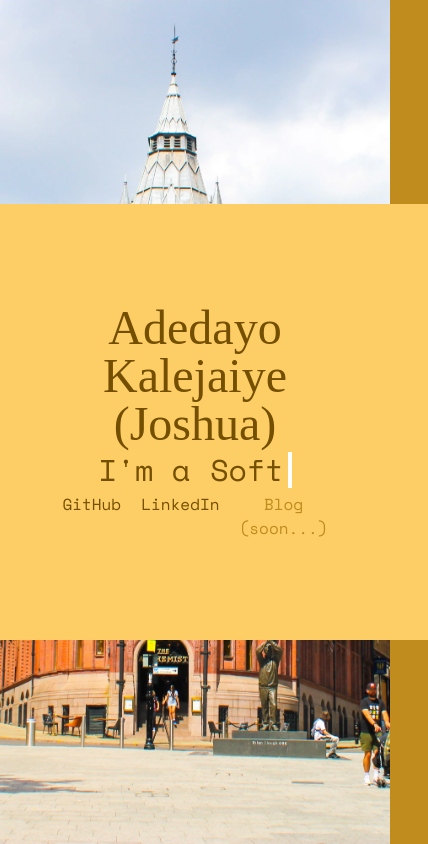
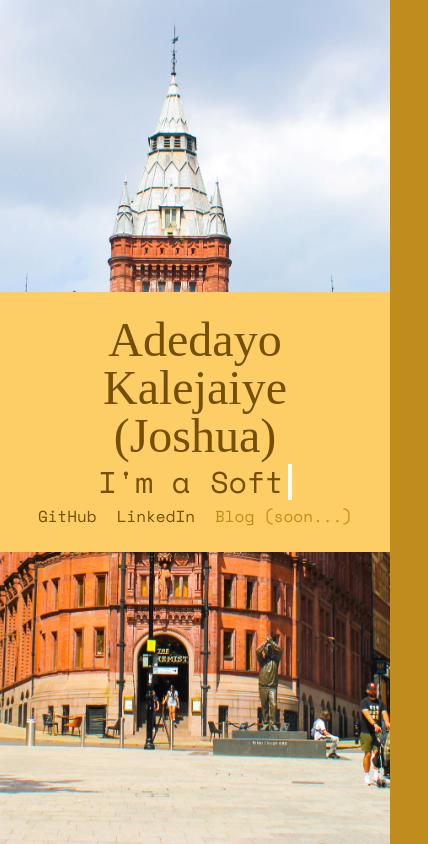
Before and after one commit to joshuakalejaiye/business-card, a SvelteKit app: page / in a window 390 px wide. Shown: the whole page, 428 px wide, since content can reach past the window. Built offline with nearby package versions, Linux system fonts and the light colour scheme; a web font is replaced by a local one.

Commit message:
responsive actually this time

```diff
--- a/src/routes/Details.svelte
+++ b/src/routes/Details.svelte
@@ -4,7 +4,7 @@
 
 <div
 	id="details"
-	class="font-spacemono w-200 text-[#744F00] p-[100px] drop-shadow-2px-2px-2px-212121 bg-[#FECE66]"
+	class="font-spacemono w-200 text-[#744F00] p-6 sm:p-[100px] drop-shadow-2px-2px-2px-212121 bg-[#FECE66]"
 >
 	<div id="name" class="font-milligram text-5xl lg:text-6xl">Adedayo Kalejaiye (Joshua)</div>
 	<span id="role-container" class="flex justify-center lg:justify-normal gap-3 mt-1 mb-1">
```
